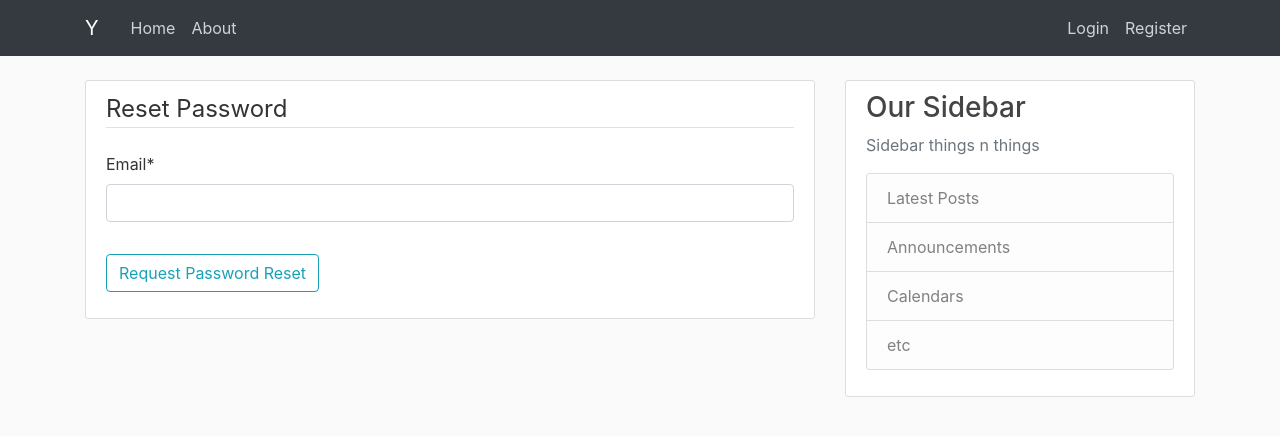
After one commit to DunkJFunk/Y-Django, a Django app: page /password-reset/ in a window 1280 px wide. The commit adds this page. Shown: the top 436 px of the page. Run offline with Django 4.2, Linux system fonts and the light colour scheme; some libraries are stand-ins or nearby versions.

Commit message:
Ability to reset password, need to setup email

```diff
--- a/blog/templates/blog/user_posts.html
+++ b/blog/templates/blog/user_posts.html
@@ -18,7 +18,7 @@ removing a bunch of overlapping and repeating yourself -->
         </div>
       </article>
     {% endfor %}
-    {% if is_paginated %}
+    {% if is_paginated %}           <!--Pages at the bottom-->
       {% if page_obj.has_previous %}
         <a href="?page=1" class="btn btn-outline-info mb-4">First</a>
         <a href="?page={{ page_obj.previous_page_number }}" class="btn btn-outline-info mb-4">Previous</a>
--- a/mysite/urls.py
+++ b/mysite/urls.py
@@ -27,6 +27,9 @@ urlpatterns = [
     path("login/", auth_views.LoginView.as_view(template_name='users/login.html'), name='login'),  # the LoginView and LogoutView are class based views that come with all the logic without the templates
     path("logout/", auth_views.LogoutView.as_view(template_name='users/logout.html'), name='logout'),
     path("profile/", user_views.profile, name='profile'),
+    path("password-reset/", auth_views.PasswordResetView.as_view(template_name='users/password_reset.html'), name='password_reset'),
+    path("password-reset/done/", auth_views.PasswordResetDoneView.as_view(template_name='users/password_reset_done.html'), name='password_reset-done'),
+    path("password-reset-confirm/<uidb64>/<token>/", auth_views.PasswordResetConfirmView.as_view(template_name='users/password_reset_confirm.html'), name='password_reset_confirm'),
     path("", include('blog.urls')), # By leaving it empty it autoboots to this app
 ]
 
--- /dev/null
+++ b/users/templates/users/password_reset.html
@@ -0,0 +1,20 @@
+{% extends "blog/base.html" %}
+{% load crispy_forms_tags %}
+{% block content %}
+<div class="content-section">
+    <form method="POST"> <!--CSRF is added django protection-->
+        {% csrf_token %}
+        <fieldset class="form-group">
+            <legend class="border-bottom mb-4">
+                Reset Password
+            </legend>
+            {{ form|crispy }}  <!--in order to add specifications to the base form, its like html-->
+        </fieldset>
+        <div class="form-group">
+            <button class="btn btn-outline-info" type="submit">
+                Request Password Reset
+            </button>
+        </div>
+    </form>
+</div>
+{% endblock content %}
--- /dev/null
+++ b/users/templates/users/password_reset_done.html
@@ -0,0 +1,6 @@
+{% extends "blog/base.html" %}
+{% block content %}
+<div class="alert alert-info">
+    An email has been sent with intructions to reset your password!
+</div>
+{% endblock content %}
```
Also changed, not shown: users/templates/users/password_reset_confirm.html (added, +20 -0 lines).
